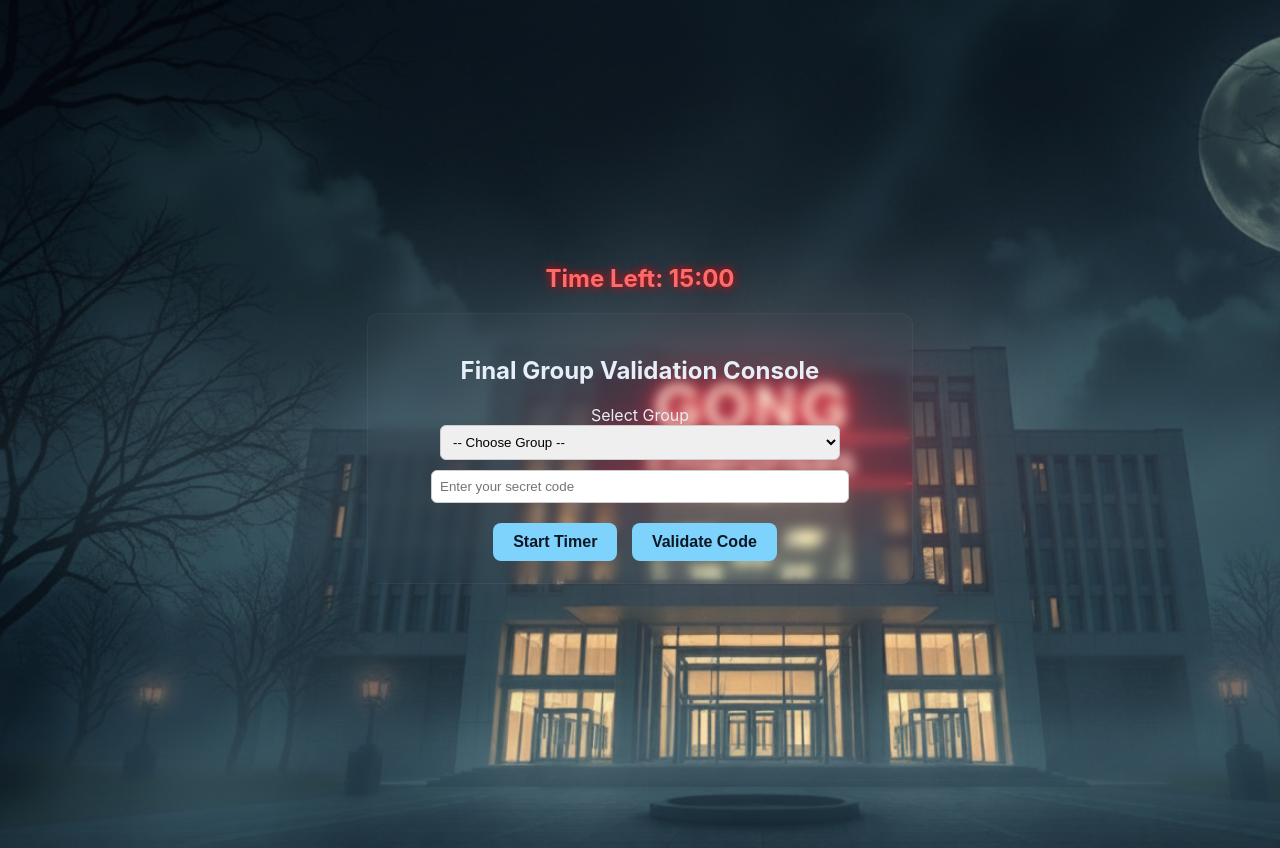
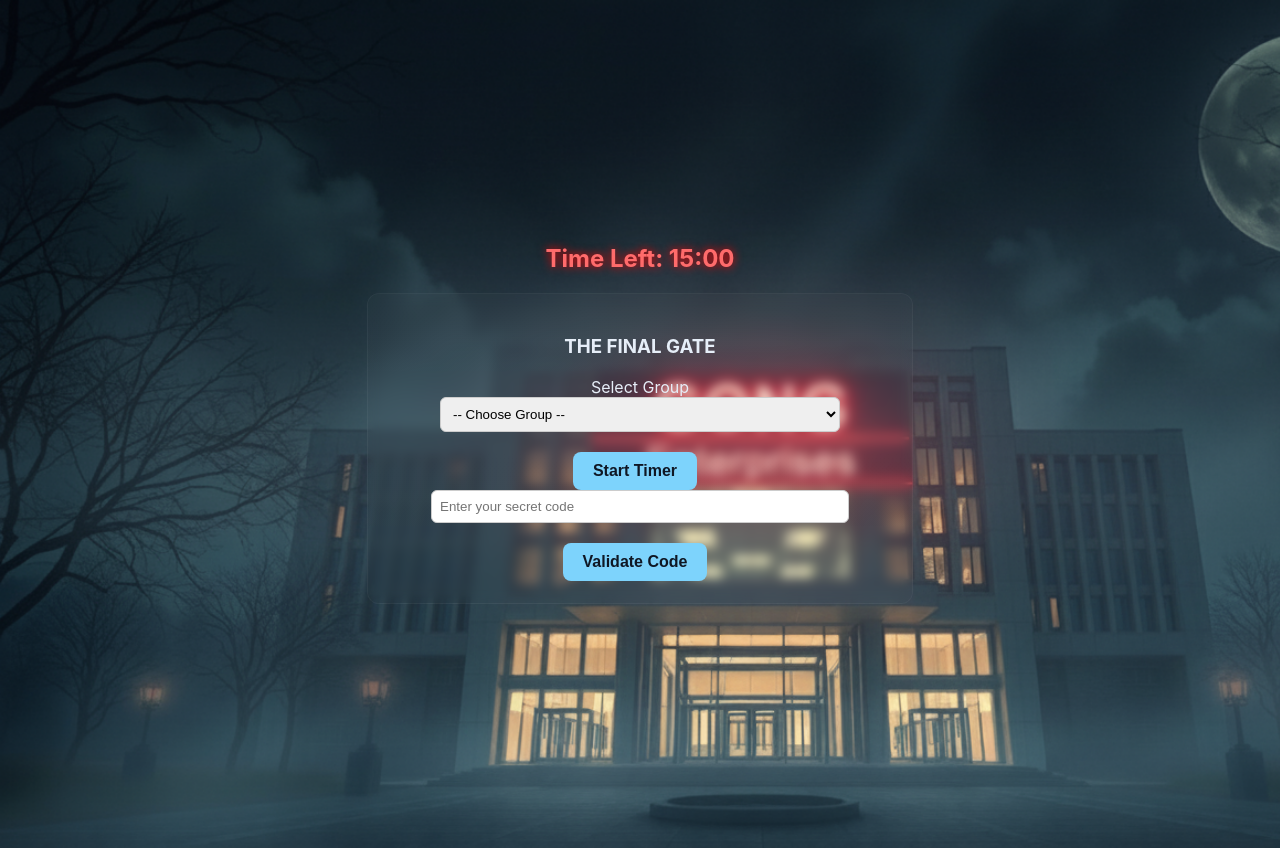
Before and after one commit to AsmathFamnaz/EEZAPROTOCOL, a plain HTML site: page index.html in a window 1280 px wide. Drawn offline with Linux system fonts and the light colour scheme.

Commit message:
Update index.html

```diff
--- a/index.html
+++ b/index.html
@@ -88,7 +88,7 @@
   <div class="wrap">
     <div id="timerDisplay">Time Left: 15:00</div>
     <div class="card">
-      <h2>Final Group Validation Console</h2>
+      <h3>THE FINAL GATE</h3>
       <form id="finalForm" autocomplete="off" onsubmit="return false">
         <label>Select Group</label><br>
         <select id="groupSelect">
@@ -100,8 +100,9 @@
           <option value="5">Group 5</option>
           <option value="6">Group 6</option>
         </select><br>
+        <button id="startBtn" type="button" width="50px;">Start Timer</button>
         <input id="secretCode" type="text" maxlength="20" placeholder="Enter your secret code" required /><br>
-        <button id="startBtn" type="button">Start Timer</button>
+
         <button id="checkBtn" type="button">Validate Code</button>
       </form>
     </div>
```
